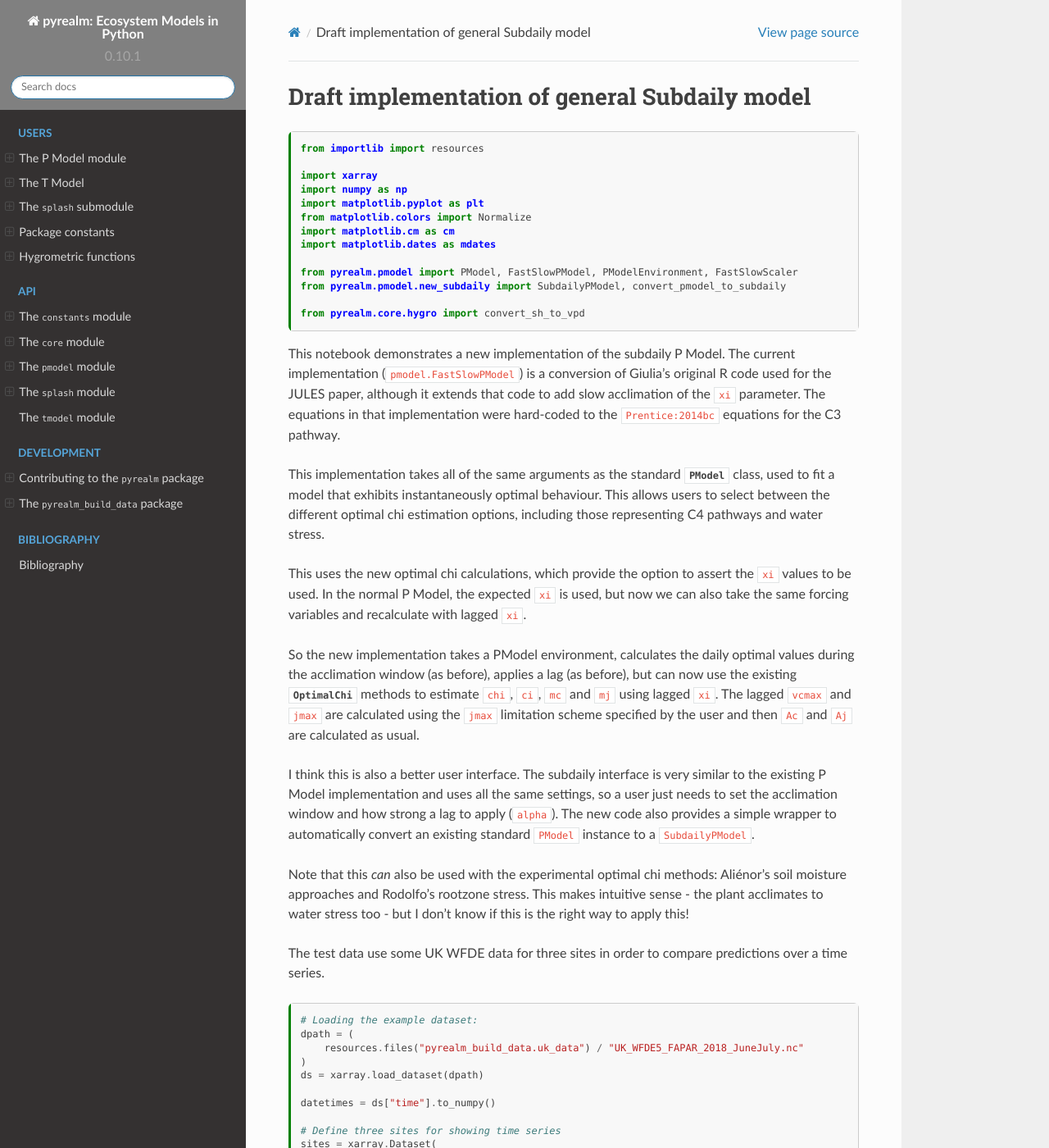
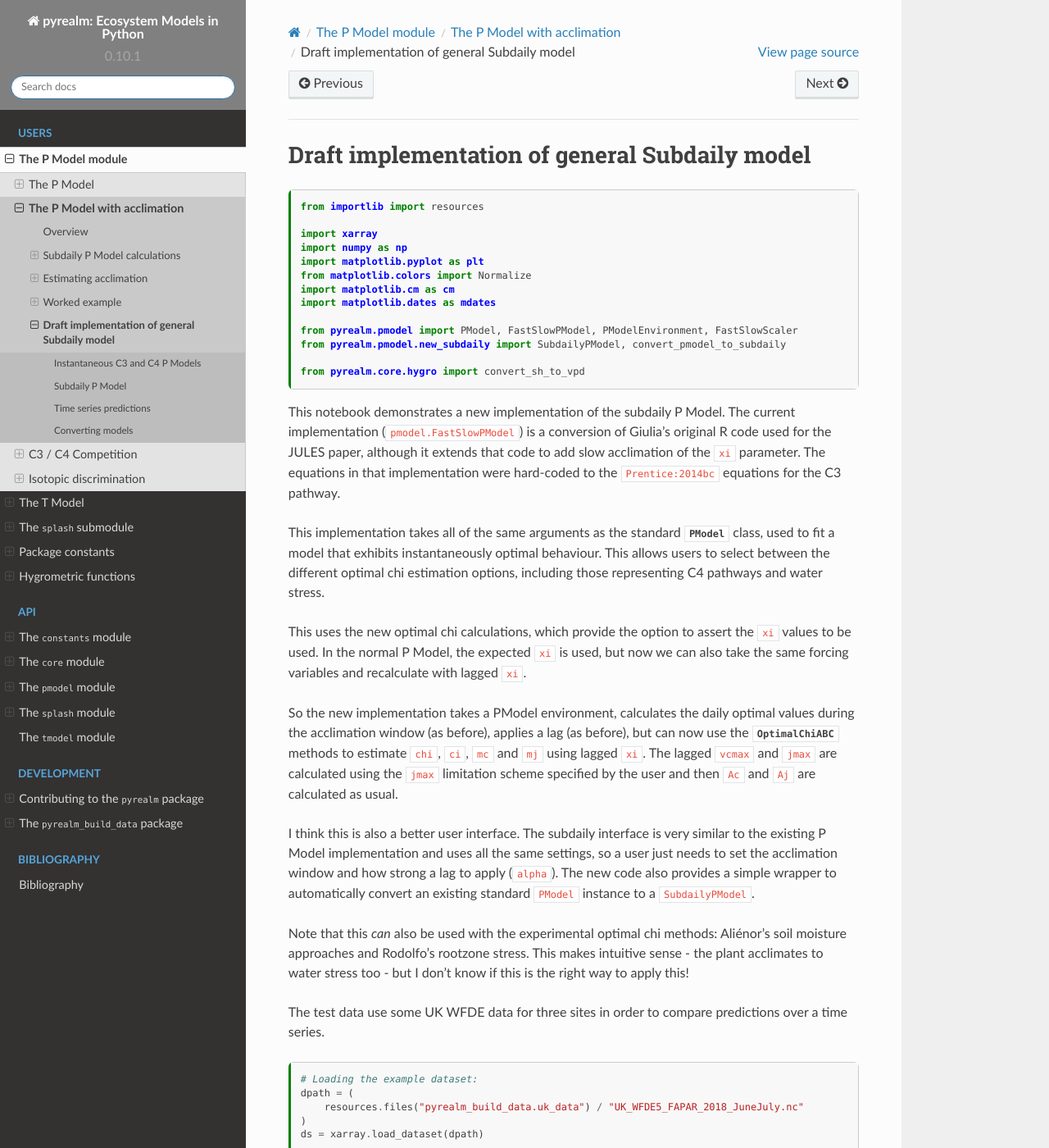
Before and after one commit to ImperialCollegeLondon/pyrealm, a Sphinx documentation site: the page built from docs/source/users/pmodel/subdaily_details/worked_example_new.md, in a window 1280 px wide and 1400 px high. Shown: the whole window at 82% size. Built offline with Sphinx 7.4.7 and the Read the Docs theme 2.0.0, drawn with Linux system fonts in a browser that asks for light colours; cross-references to code outside the pages are shown as plain code.

Commit message:
Fixing doc issues

```diff
--- a/docs/source/_toc.yml
+++ b/docs/source/_toc.yml
@@ -23,6 +23,7 @@ subtrees:
               - file: users/pmodel/subdaily_details/subdaily_calculations.md
               - file: users/pmodel/subdaily_details/acclimation.md
               - file: users/pmodel/subdaily_details/worked_example.md
+              - file: users/pmodel/subdaily_details/worked_example_new.md
         - file: users/pmodel/c3c4model.md
         - file: users/pmodel/isotopic_discrimination.md
   - file: users/tmodel/tmodel.md
--- a/docs/source/users/pmodel/subdaily_details/worked_example_new.md
+++ b/docs/source/users/pmodel/subdaily_details/worked_example_new.md
@@ -48,11 +48,11 @@ values to be used. In the normal P Model, the expected `xi` is used, but now we
 take the same forcing variables and recalculate with lagged `xi`.
 
 So the new implementation takes a PModel environment, calculates the daily optimal
-values during the acclimation window (as before), applies a lag (as before), but can
-now use the existing {class}`~pyrealm.pmodel.optimal_chi.OptimalChi` methods to estimate
-`chi`, `ci`, `mc` and `mj` using lagged `xi`. The lagged `vcmax` and `jmax` are
-calculated using the `jmax` limitation scheme specified by the user and then `Ac` and
-`Aj` are calculated as usual.
+values during the acclimation window (as before), applies a lag (as before), but can now
+use the {class}`~pyrealm.pmodel.optimal_chi.OptimalChiABC` methods to estimate `chi`,
+`ci`, `mc` and `mj` using lagged `xi`. The lagged `vcmax` and `jmax` are calculated
+using the `jmax` limitation scheme specified by the user and then `Ac` and `Aj` are
+calculated as usual.
 
 I think this is also a better user interface. The subdaily interface is very similar to
 the existing P Model implementation and uses all the same settings, so a user just
```
